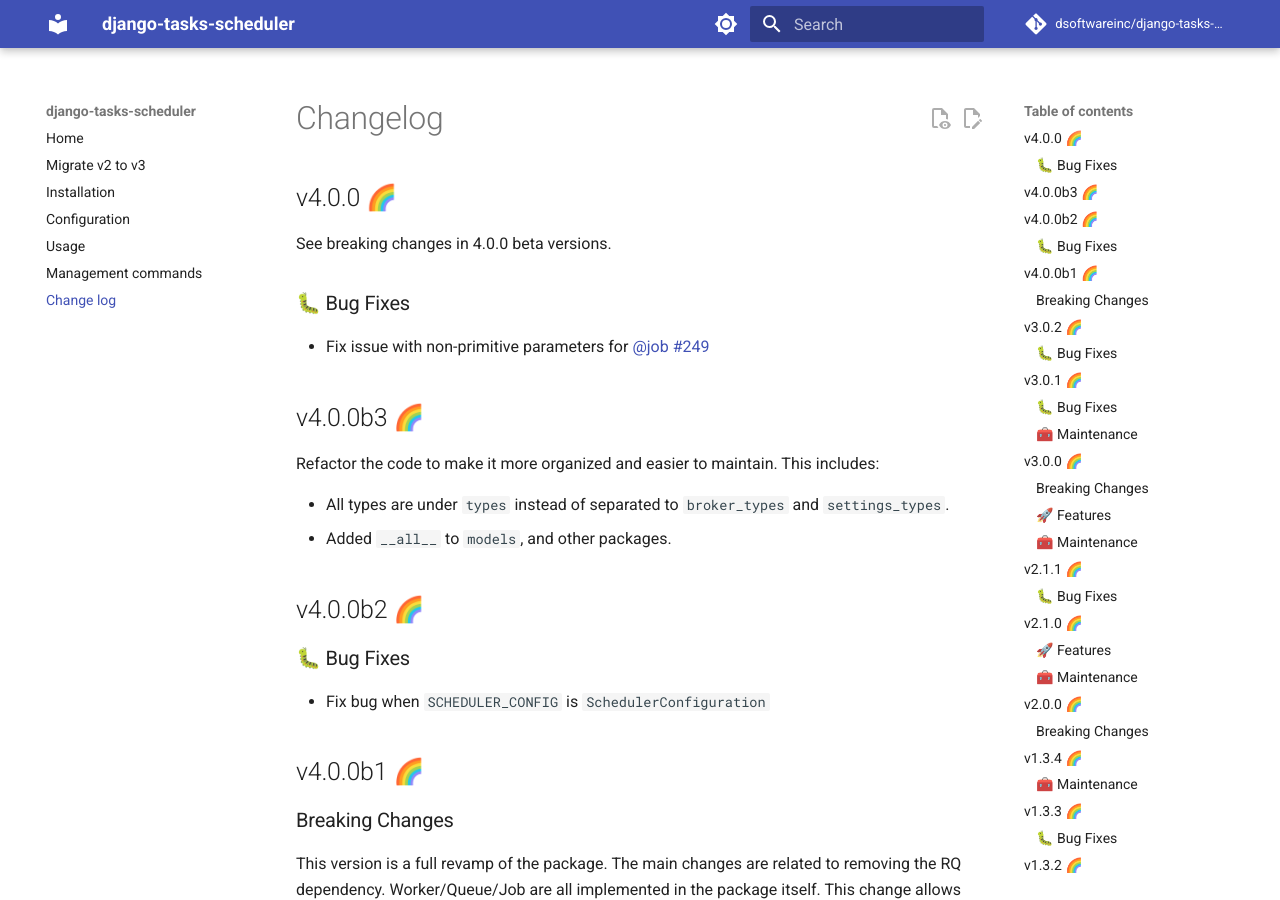
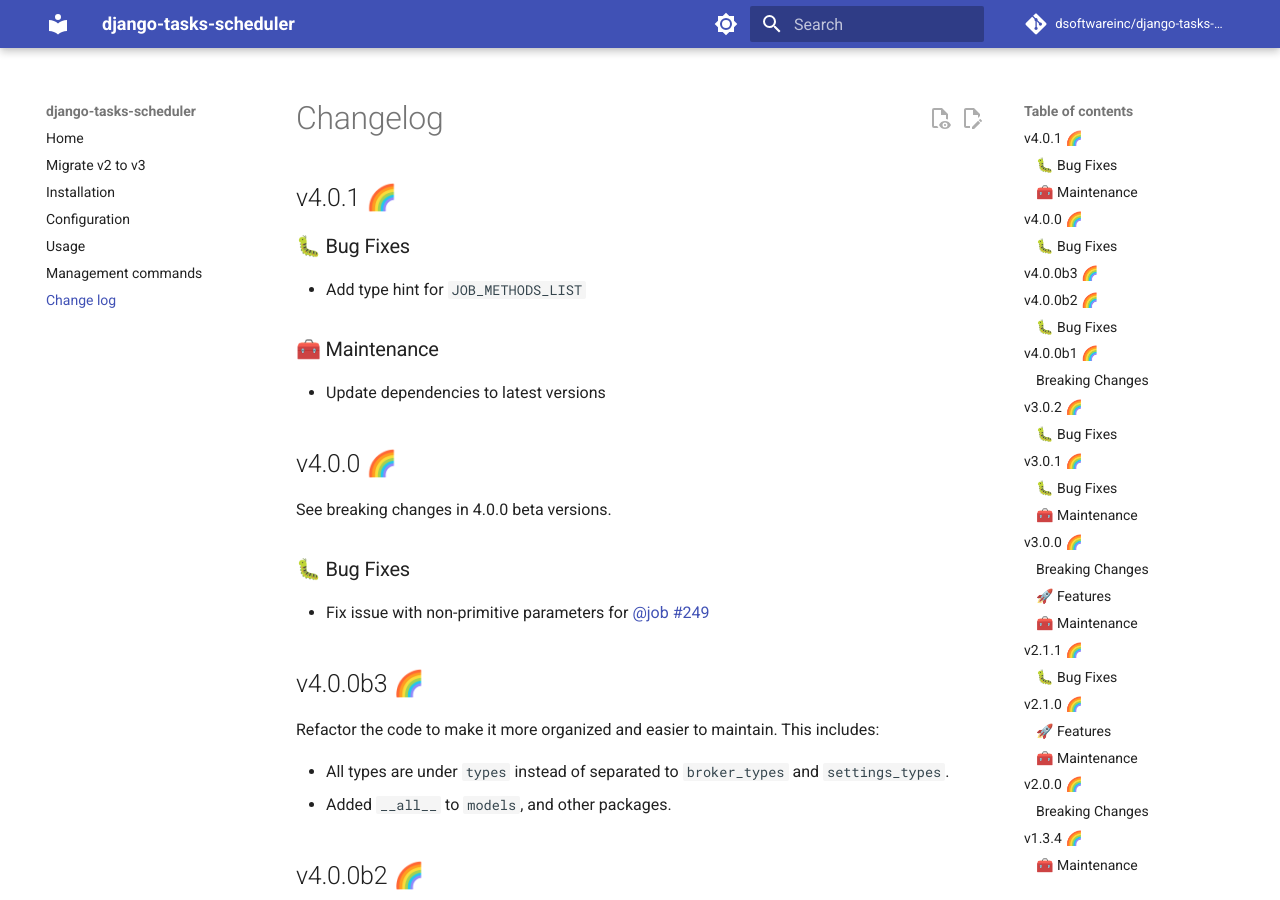
Before and after one commit to django-commons/django-tasks-scheduler, an MkDocs documentation site: the page built from docs/changelog.md, in a window 1280 px wide and 900 px high. Built offline with MkDocs 1.6.1 and Material for MkDocs 9.7.7, drawn with Linux system fonts in a browser that asks for light colours; comment, search, counter and statistics services are not loaded.

Commit message:
chore:update docs

```diff
--- a/docs/changelog.md
+++ b/docs/changelog.md
@@ -1,4 +1,14 @@
 # Changelog
+
+## v4.0.1 🌈
+
+### 🐛 Bug Fixes
+
+- Add type hint for `JOB_METHODS_LIST`
+
+### 🧰 Maintenance
+
+- Update dependencies to latest versions
 
 ## v4.0.0 🌈
 
--- a/pyproject.toml
+++ b/pyproject.toml
@@ -7,7 +7,7 @@
 packages = [
     { include = "scheduler" },
 ]
-version = "4.0.0"
+version = "4.0.1"
 description = "An async job scheduler for django using redis/valkey brokers"
 readme = "README.md"
 keywords = ["redis", "valkey", "django", "background-jobs", "job-queue", "task-queue", "redis-queue", "scheduled-jobs"]
```
Also changed, not shown: 1 other file.
